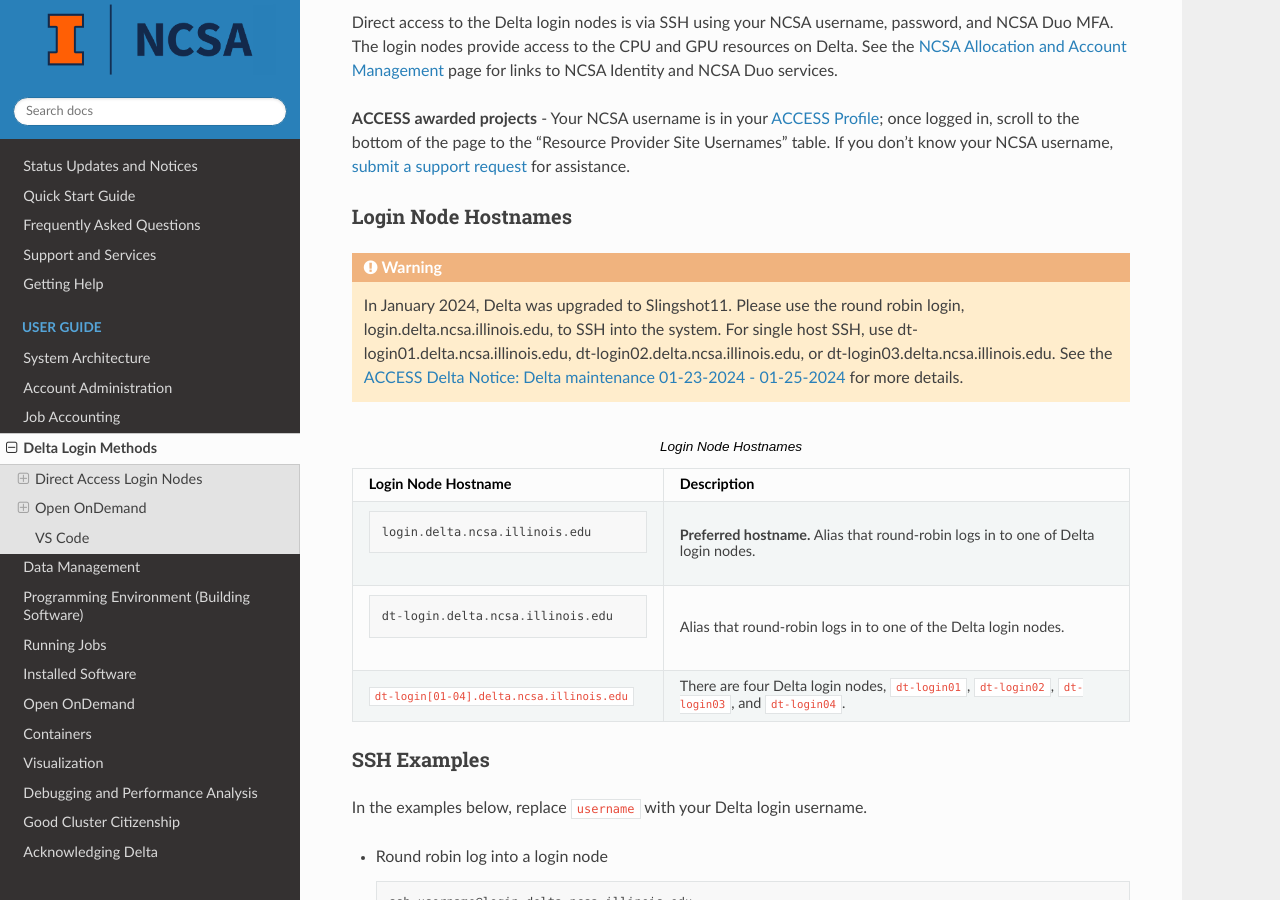
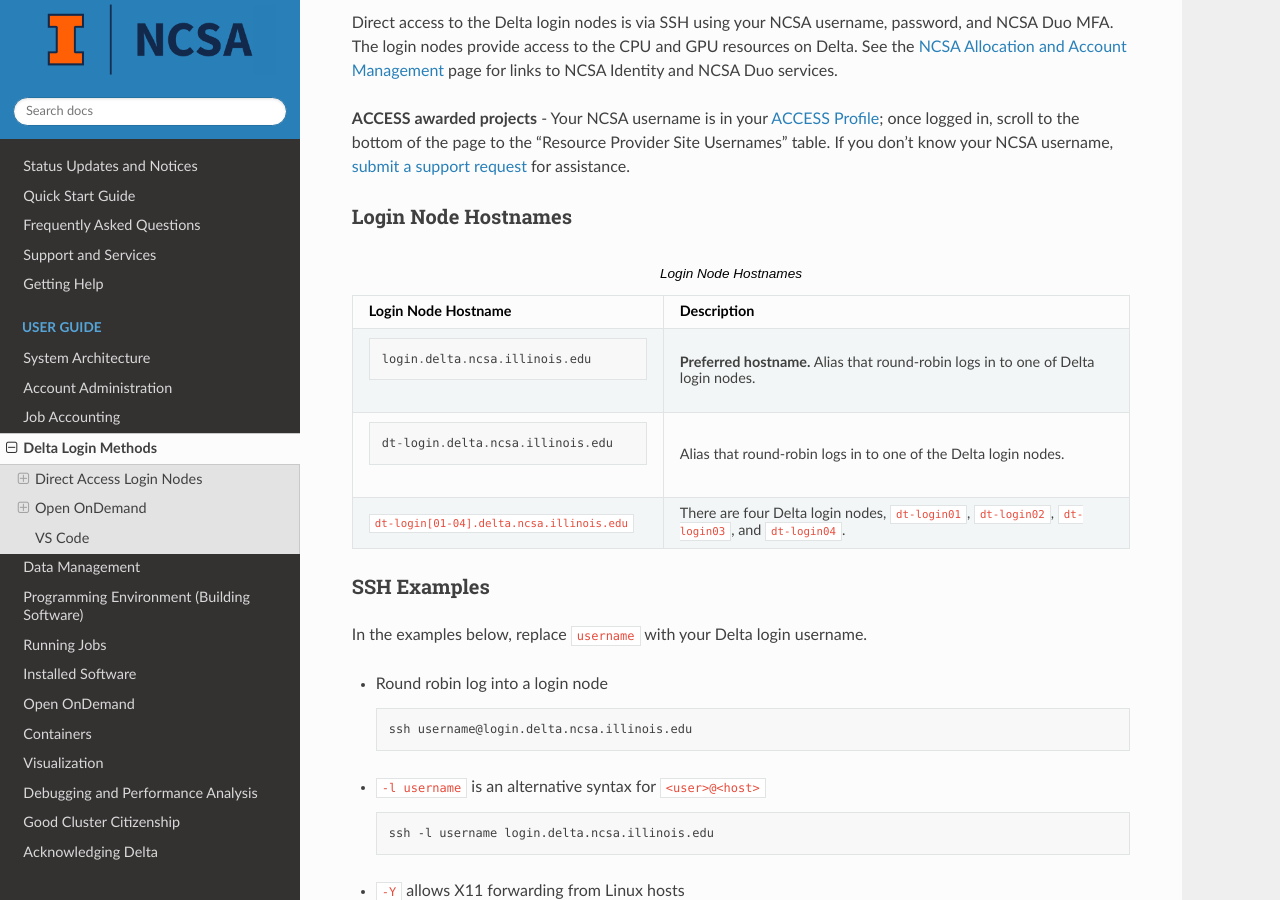
Before and after one commit to ncsa/Delta_doc, a Sphinx documentation site: the page built from docs/source/user_guide/login.rst, in a window 1280 px wide and 900 px high, scrolled down 498 px. Built offline with Sphinx 7.4.7 and the Read the Docs theme 3.1.0, drawn with Linux system fonts in a browser that asks for light colours.

Commit message:
Update login.rst removed slingshot 11 warning message
removed january 2024 slingshot 11 warning message from login node hostnames section. it's been 1 year, users that read the docs have seen this

```diff
--- a/docs/source/user_guide/login.rst
+++ b/docs/source/user_guide/login.rst
@@ -23,10 +23,6 @@ Direct access to the Delta login nodes is via SSH using your NCSA username, pass
 
 Login Node Hostnames
 ~~~~~~~~~~~~~~~~~~~~~~~
-
-.. warning::
-
-  In January 2024, Delta was upgraded to Slingshot11. Please use the round robin login, login.delta.ncsa.illinois.edu, to SSH into the system. For single host SSH, use dt-login01.delta.ncsa.illinois.edu, dt-login02.delta.ncsa.illinois.edu, or dt-login03.delta.ncsa.illinois.edu. See the `ACCESS Delta Notice: Delta maintenance 01-23-2024 - 01-25-2024 <https://operations.access-ci.org/node/671>`_ for more details.
 
 .. table:: Login Node Hostnames
    :widths: 40 60
```
